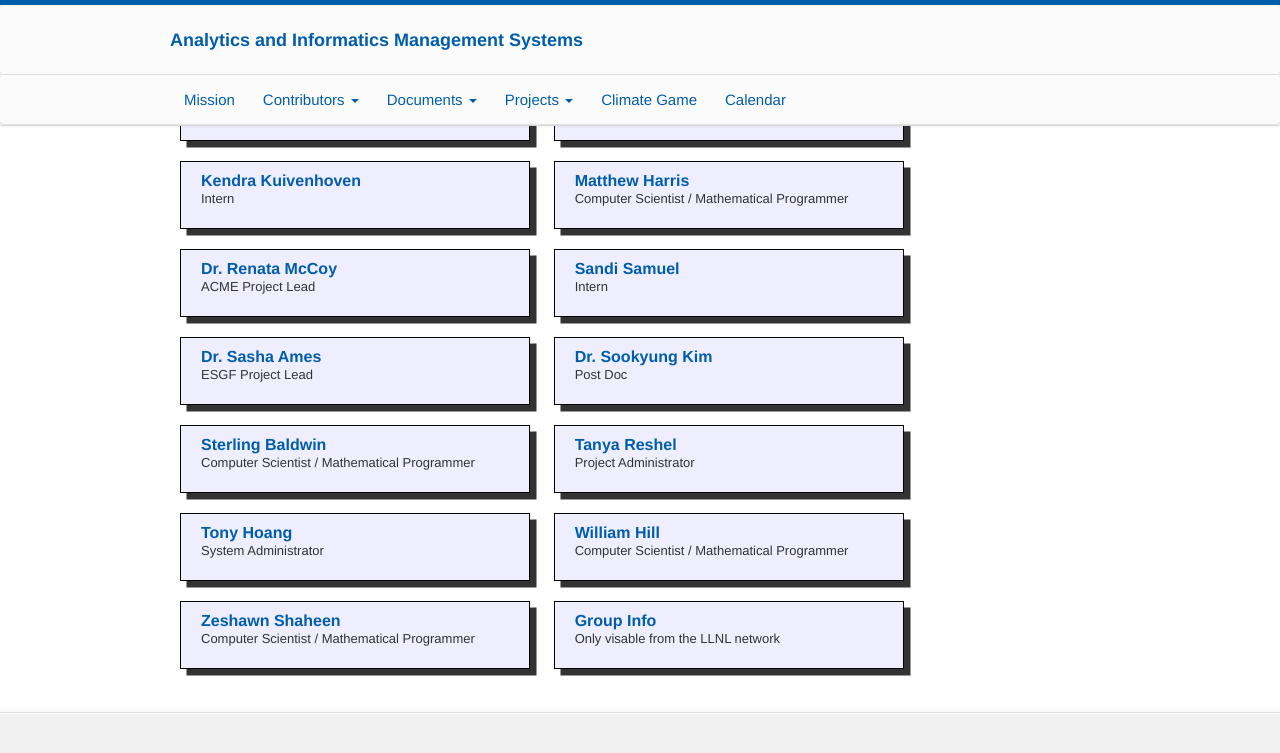
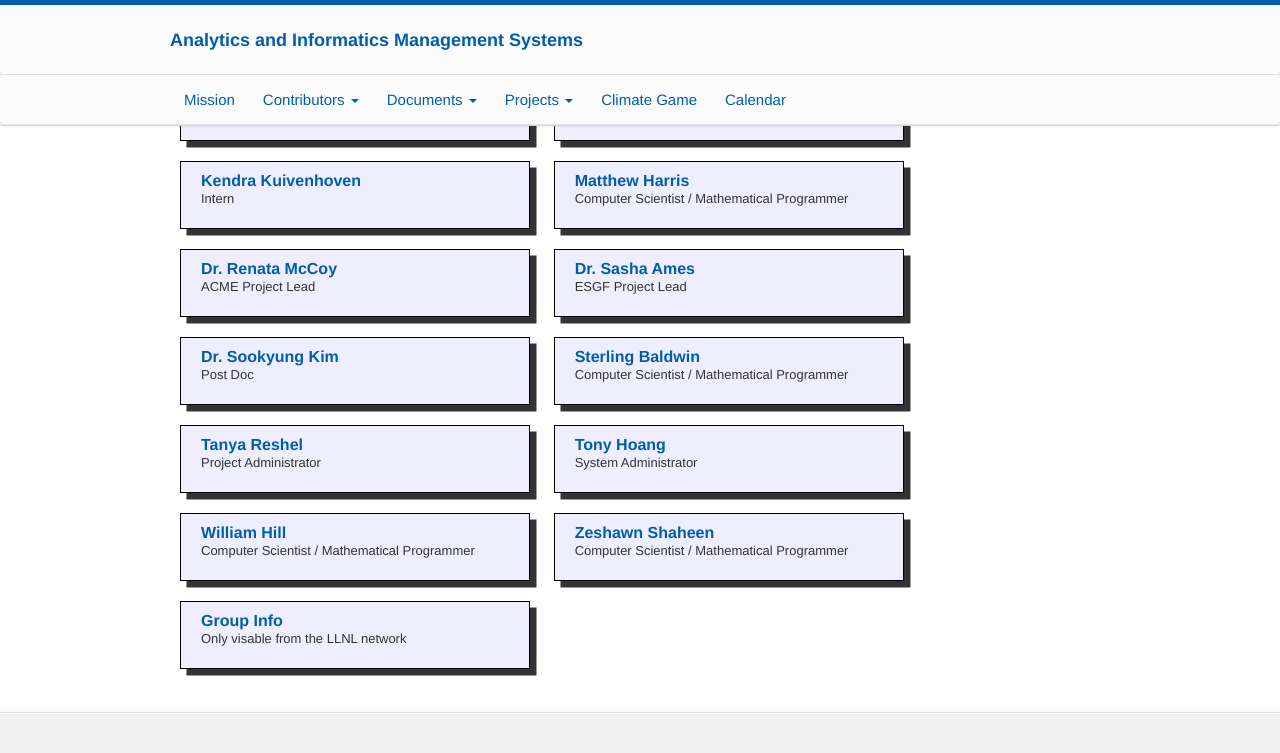
Before and after one commit to aims-group/aims-site, a Jekyll site: the page built from team.md, in a window 1280 px wide and 900 px high, scrolled down 551 px, cut to the strip 0-760 px from the top of the window. Shown: the top 753 px of the strip. Built offline with Jekyll 4.4.1, drawn with Linux system fonts in a browser that asks for light colours.

Commit message:
MBH: removing Sandi

```diff
--- a/team.md
+++ b/team.md
@@ -113,13 +113,6 @@ title: Team
 
 <div class="person">
   <div class="person-info">
-    <div class="person-name"><a href="https://github.com/#" target="_blank">Sandi Samuel</a></div>
-    <div class="person-position">Intern</div>
-  </div>
-</div>
-
-<div class="person">
-  <div class="person-info">
     <div class="person-name"><a href="https://github.com/sashakames" target="_blank">Dr. Sasha Ames</a></div>
     <div class="person-position">ESGF Project Lead</div>
   </div>
```
